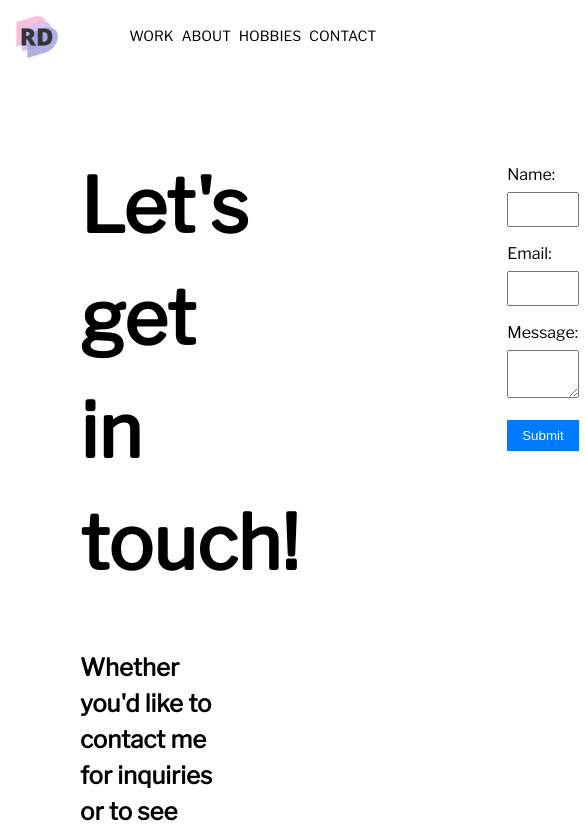
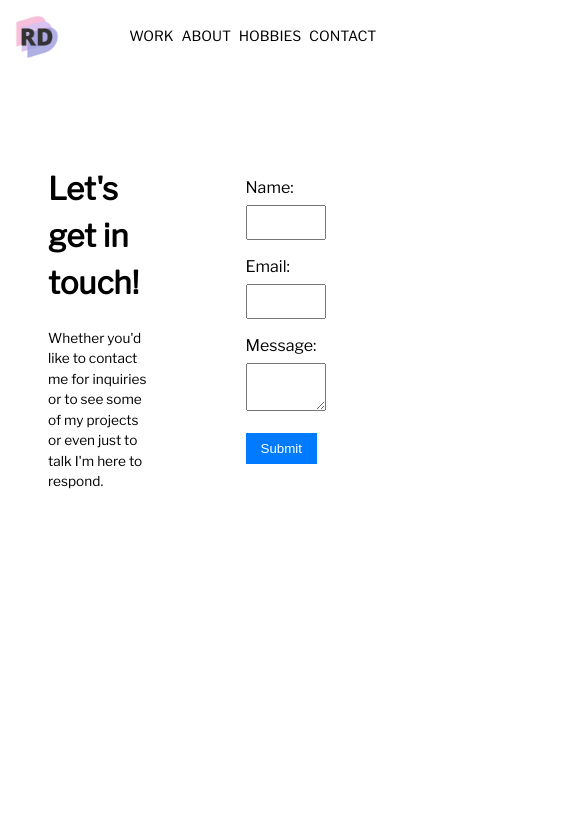
Before and after one commit to RoaringRohan/personal-portfolio, a React (Create React App) app: page /contact in a window 390 px wide. Shown: the top 835 px of the page, 585 px wide, since content can reach past the window. Built offline with nearby package versions, Linux system fonts and the light colour scheme.

Commit message:
Finished CSS responsiveness for Contact page

```diff
--- a/src/components/Contact/Form/index.js
+++ b/src/components/Contact/Form/index.js
@@ -25,6 +25,12 @@ const Form = () => {
 
   const handleSubmit = (e) => {
     e.preventDefault();
+
+    // Check if required fields are empty
+    if (!formData.name || !formData.email || !formData.message) {
+      alert('Please fill in all required fields.');
+      return;
+    }
 
     // Send formData to your server or perform any necessary actions
     emailjs.send(serviceID, templateID, formData)
--- a/src/components/Contact/index.scss
+++ b/src/components/Contact/index.scss
@@ -9,12 +9,13 @@
 
     h1 {
       font-weight: 600;
-      font-size: 75px;
+      font-size: 5vw;
       max-width: 60%;
     }
 
     h2 {
       max-width: 70%;
+      font-size: 1.5vw;
     }
   }
 
@@ -24,4 +25,68 @@
     padding: 8rem;
     margin-right: 10rem;
   }
+
+  @media only screen and (max-width: 450px) {
+    margin-bottom: 80%;
+    margin-top: 25%;
+
+    .text-zone {
+      padding: 3rem;
+
+      h1 {
+        font-size: 8vw;
+      }
+
+      h2 {
+        font-weight: 100;
+        font-size: 3.5vw;
+      }
+    }
+
+    .input {
+      margin-top: 20%;
+      width: 100%;
+      padding: 0rem;
+      margin-right: 4rem;
+
+    }
+  }
+
+  @media only screen and (min-width: 768px) and (max-width: 1750px) {
+    margin-bottom: 15%;
+    margin-top: 4%;
+
+    .text-zone {
+      margin-left: 10%;
+
+      h2 {
+        font-weight: 100;
+      }
+    }
+
+    .input {
+      margin-top: 12%;
+      width: 60%;
+      padding: 1rem;
+    }
+  }
+
+  @media only screen and (min-width: 1751px) {
+    margin-bottom: 15%;
+
+    .text-zone {
+      margin-left: 10%;
+
+      h2 {
+        font-weight: 100;
+      }
+    }
+
+    .input {
+      margin-top: 12%;
+      width: 60%;
+      padding: 1rem;
+      margin-right: 12rem;
+    }
+  }
 }
```
Also changed, not shown: src/components/Contact/Form/index.scss (indentation only).
